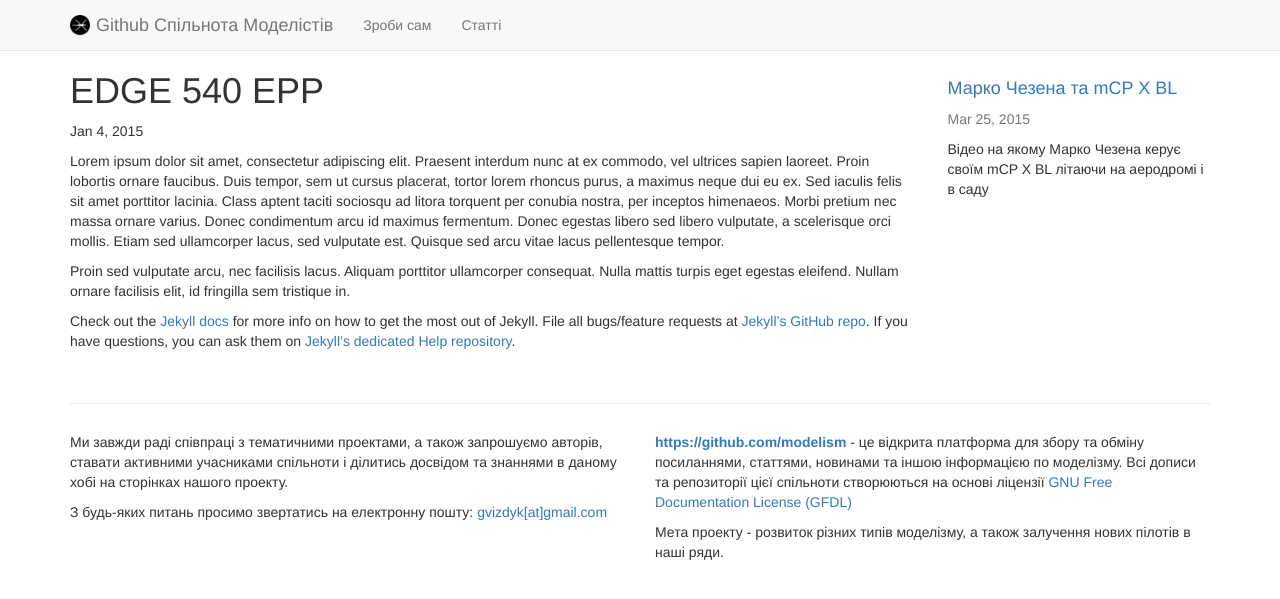
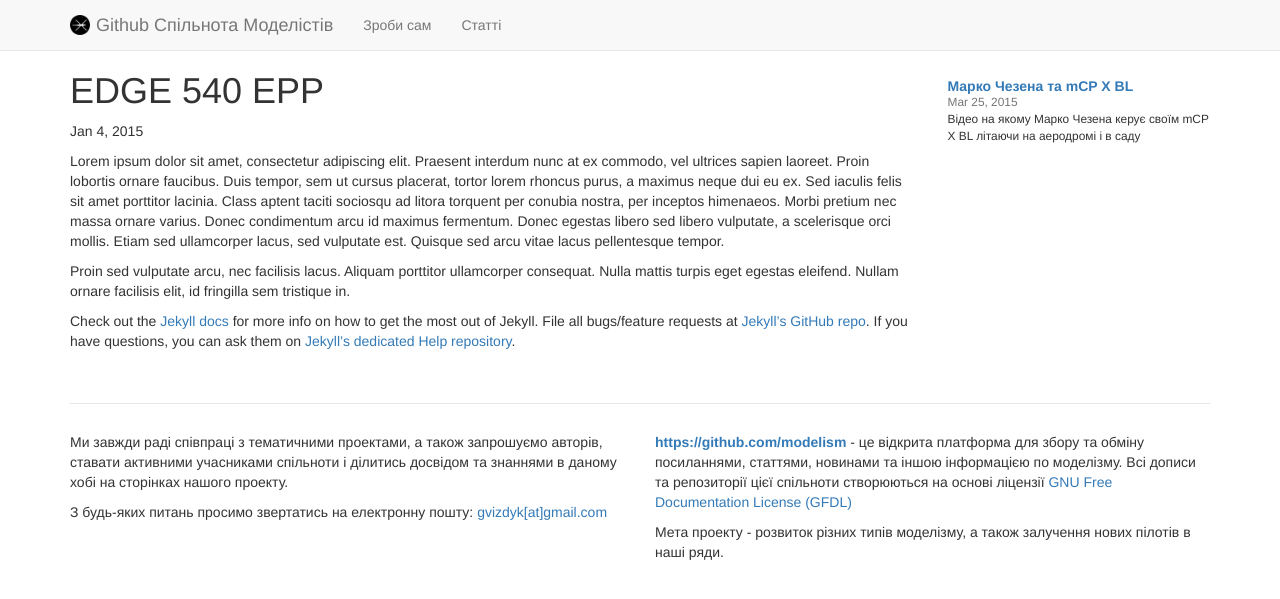
Before and after one commit to modelism/community, a Jekyll site: the page built from _posts/2015-01-04-diy-edge-540-epp.markdown, in a window 1280 px wide. Shown: the top 599 px of the page. Built offline with Jekyll 4.4.1, drawn with Linux system fonts in a browser that asks for light colours; nearby versions of some CDN libraries.

Commit message:
Update blocknews.html

```diff
--- a/_includes/blocknews.html
+++ b/_includes/blocknews.html
@@ -2,9 +2,9 @@
 {% for post in site.posts limit:5 %}
 {% if post.categories contains 'news' %}
 <div class="news-item">
-  <h4><a href="{{ post.url | prepend: site.baseurl }}" class="">{{ post.title }}</a></h4>
-  <p class="text-muted">{{ post.date | date: "%b %-d, %Y" }}</p>
-  <p>{{ post.description }}</p>
+  <h5><a href="{{ post.url | prepend: site.baseurl }}" class="">{{ post.title }}</a></h5>
+  <div class="text-muted small">{{ post.date | date: "%b %-d, %Y" }}</div>
+  <p class="small">{{ post.description }}</p>
 </div>
 {% endif %}
 {% endfor %}
```
